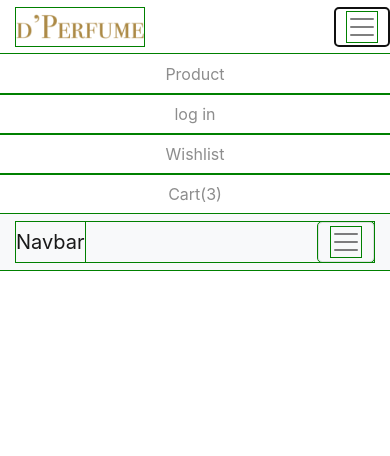
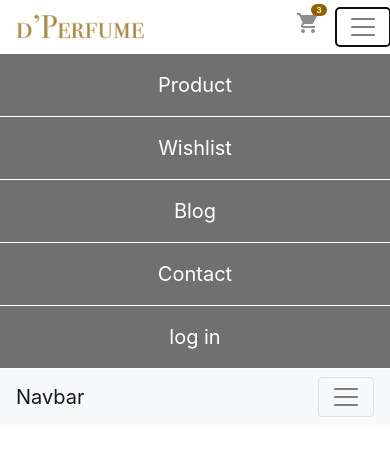
Before and after one commit to sesame55/week06, a website: page app/product.ejs in a window 390 px wide. Both pictures are taken after a click on the button 362 px from the left and 27 px from the top of the page. Drawn offline with nearby package versions, Linux system fonts and the light colour scheme; files that its build step writes are made by us from their sources.

Commit message:
第一層選單

```diff
--- a/app/assets/style/all.scss
+++ b/app/assets/style/all.scss
@@ -3,14 +3,13 @@
 @import 'bootstrap/mixins';
 @import 'bootstrap/bootstrap';
 
+@import 'base/grid'; //格線
+@import 'base/base'; //不知道要分在哪裡
 
-@import 'base/base';
-
-@import 'components/bgu'; //背景圖
+@import 'components/nav'; //nav
+@import 'components/bgu'; //bgu
 @import 'components/img'; //img
 
-
-
 * {
-    outline: 1px solid green;
+    // outline: 1px solid green;
 }
--- a/app/assets/style/base/_base.scss
+++ b/app/assets/style/base/_base.scss
@@ -1,3 +1,4 @@
+$fz:10px;
 
 //
 .logo {
--- a/app/assets/style/components/_bgu.scss
+++ b/app/assets/style/components/_bgu.scss
@@ -1,7 +1,15 @@
-@mixin box($url, $height) {
+@mixin bgu($url, $height) {
     background: url($url);
     height: $height;
     background-position: center;
     background-size: cover;
     background-repeat: no-repeat;
 }
+
+
+.bg-index{
+    @include bgu('../images/index1.jpg',calc(100vh - 56px));
+    // @include md{
+
+    // }
+}
--- /dev/null
+++ b/app/assets/style/components/_nav.scss
@@ -0,0 +1,33 @@
+// 最上方選單
+.topNav {
+    font-size: $fz * 2;
+    line-height: 1.5;
+    .navbar-nav .nav-link {
+        color: $info;
+        @include md {
+            display: block;
+            background-color: #707070;
+            color: #ffffff;
+            border-bottom: 1px solid #ffffff;
+            &:hover {
+                background-color: $info;
+                font-weight: bold;
+            }
+        }
+    }
+    .shopping-cart {
+        position: relative;
+        &-num{
+            position: absolute;
+            top: -7px;
+            right: -7px;
+            display: block;
+            width: 16px;
+            // height: 13px;
+            text-align: center;
+            border-right: 7px;
+            font-size: $fz * 0.8;
+        }
+
+    }
+}
--- a/app/topNav.ejs
+++ b/app/topNav.ejs
@@ -1,9 +1,17 @@
-
-<nav class="navbar navbar-expand-md navbar-light p-0 py-md-2 px-md-3">
-    <div class="container-fluid container-md ">
-        <a class="navbar-brand logo d-block my-2 ml-3 m-md-0" href="index.html">D'PERFUME</a>
+<nav class="navbar navbar-expand-md navbar-light p-0 py-md-2 px-md-3 topNav">
+    <div class="container-fluid container-md">
+        <!-- logo -->
+        <h1 class="m-0">
+            <a class="navbar-brand logo d-block my-2 ml-3 m-md-0" href="index.html">D'PERFUME</a>
+        </h1>
+        <!-- 手機板cart -->
+        <a href="#" class="ml-auto mr-3 shopping-cart d-block d-md-none">
+            <span class="material-icons text-info"> shopping_cart </span>
+            <span class="badge badge-pill badge-secondary shopping-cart-num">3</span>
+        </a>
+        <!-- 下拉選單 -->
         <button
-            class="navbar-toggler"
+            class="navbar-toggler border-0"
             type="button"
             data-toggle="collapse"
             data-target="#navbarSupportedContent"
@@ -15,30 +23,36 @@
         </button>
 
         <div class="collapse navbar-collapse" id="navbarSupportedContent">
-            <ul class="navbar-nav  ml-md-auto">
-                <li class="nav-item mr-md-5">
-                    <a class="nav-link text-info d-md-flex text-center" href="product.html">
+            <ul class="navbar-nav ml-md-auto">
+                <li class="nav-item mr-md-5 order-1">
+                    <a class="nav-link d-md-flex text-center py-3 p-md-2 align-items-center" href="product.html">
                         <span class="material-icons d-none d-md-block"> store </span>
                         Product
                     </a>
                 </li>
-                <li class="nav-item mr-md-5">
-                    <a class="nav-link text-info d-md-flex text-center" href="#">
+                <li class="nav-item mr-md-5 order-5 order-md-2">
+                    <a class="nav-link d-md-flex text-center py-3 p-md-2 align-items-center" href="#">
                         <span class="material-icons d-none d-md-block"> person </span>
                         log in
                     </a>
                 </li>
-                <li class="nav-item mr-md-5">
-                    <a class="nav-link text-info d-md-flex text-center" href="#">
+                <li class="nav-item mr-md-5 order-2 order-md-3">
+                    <a class="nav-link d-md-flex text-center py-3 p-md-2 align-items-center" href="#">
                         <span class="material-icons d-none d-md-block"> favorite </span>
                         Wishlist
                     </a>
                 </li>
-                <li class="nav-item">
-                    <a class="nav-link text-info d-md-flex text-center" href="#">
+                <li class="nav-item d-none d-md-block order-md-4">
+                    <a class="nav-link d-md-flex text-center py-3 p-md-2 align-items-center" href="#">
                         <span class="material-icons d-none d-md-block"> shopping_cart </span>
                         Cart(3)
                     </a>
+                </li>
+                <li class="nav-item d-block d-md-none order-3">
+                    <a class="nav-link text-center py-3 p-md-2 align-items-center" href="#"> Blog </a>
+                </li>
+                <li class="nav-item d-block d-md-none order-4">
+                    <a class="nav-link text-center py-3 p-md-2" href="#"> Contact </a>
                 </li>
             </ul>
         </div>
```
Also changed, not shown: app/index.html (+11 -5 lines), dist/assets/style/all.css, dist/index.html, dist/product.html, 1 other file.
